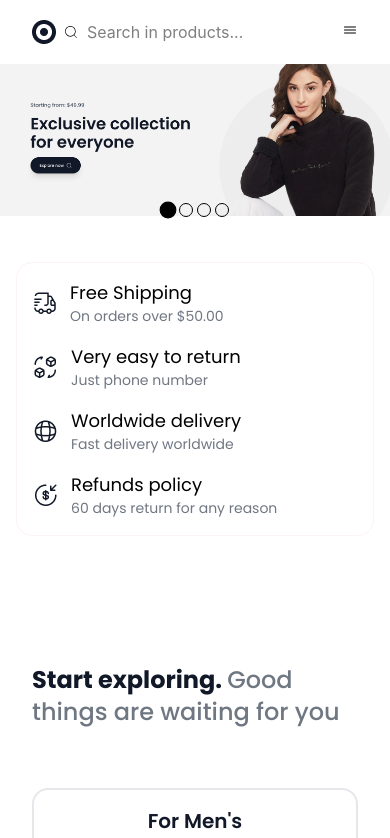
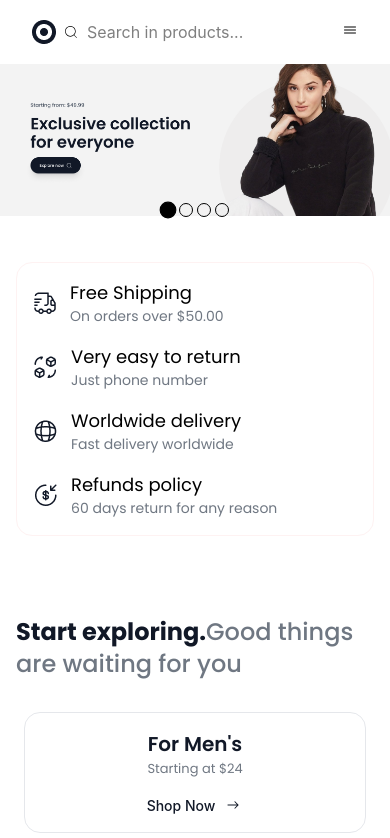
Before and after one commit to masudrana2803/E-commerce, a React (Vite) app: page / in a window 390 px wide. Shown: the top 838 px of the page. Built offline with nearby package versions, Linux system fonts and the light colour scheme; no server answers.

Commit message:
ProductDetails

```diff
--- a/src/App.css
+++ b/src/App.css
@@ -1,6 +1,8 @@
 @import url('https://fonts.googleapis.com/css2?family=Poppins:ital,wght@0,100;0,200;0,300;0,400;0,500;0,600;0,700;0,800;0,900;1,100;1,200;1,300;1,400;1,500;1,600;1,700;1,800;1,900&display=swap');
 
 /* General Dot Styling */
+
+
 .slick-dots {
   display: flex !important;
   justify-content: center;
--- a/src/App.jsx
+++ b/src/App.jsx
@@ -3,10 +3,18 @@ import './App.css'
 import Home from './Pages/Home'
 import { createBrowserRouter, createRoutesFromElements, Route, RouterProvider } from 'react-router'
 import LayoutOne from './Layouts/LayoutOne'
+import Checkout from './Pages/Checkout'
+import ProductDetails from './Pages/ProductDetails'
+
+
+
+
 
 const App = () => {
   const myRoute = createBrowserRouter(createRoutesFromElements(
     <Route path='/' element = {<LayoutOne/>}>
+    <Route path='/Checkout' element={<Checkout/>}/>
+    <Route path='/prdc' element={<ProductDetails/>}/>
 
 
     </Route>
--- a/src/Components/Collections.jsx
+++ b/src/Components/Collections.jsx
@@ -1,13 +1,11 @@
-import React from 'react'
-import CommonHead from '../Tools/CommonHead'
-import Slider from "react-slick";
-import "slick-carousel/slick/slick.css";
-import CollectionCard from '../Tools/CollectionCard'
-
+import React from 'react';
+import CommonHead from '../Tools/CommonHead';
+import Slider from 'react-slick';
+import CollectionCard from '../Tools/CollectionCard';
 
 function Collections() {
   const settings = {
-    arrows:false,
+    arrows: false,
     dots: true,
     infinite: true,
     speed: 500,
@@ -17,59 +15,63 @@ function Collections() {
       {
         breakpoint: 1024,
         settings: {
-          slidesToShow: 3,
-          slidesToScroll: 3,
+          slidesToShow: 2,
+          slidesToScroll: 1,
           infinite: true,
-          dots: true
-        }
+          dots: true,
+        },
       },
       {
-        breakpoint: 600,
-        settings: {
-          slidesToShow: 2,
-          slidesToScroll: 2,
-          initialSlide: 2
-        }
-      },
-      {
-        breakpoint: 480,
+        breakpoint: 640,
         settings: {
           slidesToShow: 1,
-          slidesToScroll: 1
-        }
-      }
-    ]
+          slidesToScroll: 1,
+        },
+      },
+    ],
   };
+
   return (
-    <>
-    <section className='h-[434px] py-22'>
-        <div className="container">
+    <section className="py-10 sm:py-12 md:py-16 bg-white">
+      <div className="max-w-screen-xl mx-auto px-4 sm:px-6 lg:px-8">
+        <div className="mb-8">
+          <CommonHead
+            content1="Start exploring."
+            content2="Good things are waiting for you"
+          />
+        </div>
 
-    <div className="slider-container collection_slider">
-        <div className='mb-15'>
-        <CommonHead content1={"Start exploring. "} content2={"Good things are waiting for you"}/>
-
+        <div className="collection_slider">
+          <Slider {...settings}>
+            {[
+              { content1: "For Men's", content2: "Starting at $24" },
+              { content1: "For Women's", content2: "Starting at $19" },
+              { content1: "Accessories", content2: "Explore accessories" },
+              { content1: "For Men's", content2: "Starting at $24" },
+              { content1: "For Women's", content2: "Starting price at $24" },
+              { content1: "For Men's", content2: "Starting at $24" },
+              { content1: "For Men's", content2: "Starting at $24" },
+              { content1: "For Men's", content2: "Starting at $24" },
+              { content1: "For Men's", content2: "Starting at $24" },
+              { content1: "For Men's", content2: "Starting at $24" },
+              { content1: "For Men's", content2: "Starting at $24" },
+              { content1: "For Men's", content2: "Starting at $24" },
+              { content1: "For Men's", content2: "Starting at $24" },
+              { content1: "For Men's", content2: "Starting at $24" },
+              { content1: "For Men's", content2: "Starting at $24" },
+              { content1: "For Men's", content2: "Starting at $24" },
+            ].map((item, index) => (
+              <div key={index} className="px-2">
+                <CollectionCard
+                  content1={item.content1}
+                  content2={item.content2}
+                />
+              </div>
+            ))}
+          </Slider>
         </div>
-      <Slider {...settings}>
-
-          <CollectionCard content1={"For Men's"} content2={"Starting at $24"}/>
-
-          <CollectionCard content1={"For Women's"} content2={"Starting at $19"}/>
-
-          <CollectionCard content1={"Accessories"} content2={"Explore accessories"}/>
-
-          <CollectionCard content1={"For Men's"} content2={"Starting at $24"}/>
-
-          <CollectionCard content1={"For Women's"} content2={"Starting price at $24"}/>
-
-          <CollectionCard content1={"For Men's"} content2={"Starting at $24"}/>
-
-
-      </Slider>
-    </div>
-        </div>
-        </section>
-    </>
+      </div>
+    </section>
   );
 }
 
--- a/src/Components/Recommendation.jsx
+++ b/src/Components/Recommendation.jsx
@@ -1,22 +1,25 @@
 import React, { useEffect, useState } from 'react';
 import CommonHead from '../Tools/CommonHead';
 import Slider from 'react-slick';
-
 import RecommendationItem from '../Tools/RecommendationItem';
 import axios from 'axios';
 
 const Recommendation = () => {
-
-
   const [Allproducts, setAllproducts] = useState([]);
+  const [loading, setLoading] = useState(true);
 
   useEffect(() => {
     axios
       .get('https://dummyjson.com/products')
-      .then((res) => setAllproducts(res.data.products))
-      .catch((err) => console.log(err));
+      .then((res) => {
+        setAllproducts(res.data.products);
+        setLoading(false);
+      })
+      .catch((err) => {
+        console.log(err);
+        setLoading(false);
+      });
   }, []);
-          // console.log(Allproducts)
 
   const settings = {
     arrows: false,
@@ -32,30 +35,30 @@ const Recommendation = () => {
           slidesToShow: 3,
           slidesToScroll: 3,
           infinite: true,
-          dots: true
-        }
+          dots: true,
+        },
       },
       {
         breakpoint: 600,
         settings: {
           slidesToShow: 2,
           slidesToScroll: 2,
-          initialSlide: 2
-        }
+          initialSlide: 2,
+        },
       },
       {
         breakpoint: 480,
         settings: {
           slidesToShow: 1,
-          slidesToScroll: 1
-        }
-      }
+          slidesToScroll: 1,
+        },
+      },
     ],
   };
 
   return (
-    <section id="Recommendations" className="py-16 bg-white">
-      <div className="max-w-screen-xl mx-auto px-4">
+    <section id="Recommendations" className="py-10 sm:py-12 md:py-16 bg-white">
+      <div className="max-w-screen-xl mx-auto px-4 sm:px-6 lg:px-8">
         <div className="mb-8">
           <CommonHead
             content1="Recommendations."
@@ -63,8 +66,11 @@ const Recommendation = () => {
           />
         </div>
 
-        <Slider {...settings} className="RecommendSlider">
-          {Allproducts.slice(0,29).map((item) => (
+        {loading ? (
+          <div className="text-center py-8 text-gray-500">Loading recommendations...</div>
+        ) : (
+          <Slider {...settings} className="RecommendSlider px-2 sm:px-4">
+            {Allproducts.slice(0, 29).map((item) => (
               <RecommendationItem
                 key={item.id}
                 productImage={item.thumbnail}
@@ -77,6 +83,7 @@ const Recommendation = () => {
               />
             ))}
           </Slider>
+        )}
       </div>
     </section>
   );
--- /dev/null
+++ b/src/Pages/Checkout.jsx
@@ -0,0 +1,11 @@
+import React from 'react'
+
+const Checkout = () => {
+  return (
+    <div>
+
+    </div>
+  )
+}
+
+export default Checkout
--- a/src/Pages/Home.jsx
+++ b/src/Pages/Home.jsx
@@ -6,6 +6,7 @@ import Recommendation from '../Components/Recommendation'
 import BannerContainer from '../Components/BannerContainer'
 import Footer from '../Components/Footer'
 import FooterEnd from '../Components/FooterEnd'
+
 
 const Home = () => {
   return (
--- /dev/null
+++ b/src/Pages/ProductDetails.jsx
@@ -0,0 +1,13 @@
+import React from 'react'
+
+
+
+const ProductDetails = () => {
+  return (
+    <>
+This is product details
+    </>
+  )
+}
+
+export default ProductDetails
--- a/src/Tools/CollectionCard.jsx
+++ b/src/Tools/CollectionCard.jsx
@@ -27,7 +27,7 @@ import { IoIosArrowRoundForward } from "react-icons/io";
 
 const CollectionCard = ({ content1, content2 }) => {
   return (
-    <div className="flex flex-col md:flex-row items-center justify-between gap-4 md:gap-28 p-4 md:p-6 border-[#E5E7EB] border-2 rounded-2xl bg-white w-full max-w-xl mx-auto mb-4">
+    <div className="flex flex-col md:flex-row items-center justify-between gap-4 md:gap-28 p-4 md:p-6 border-[#E5E7EB] border rounded-2xl bg-white w-full max-w-xl mx-auto mb-4">
 
       {/* Text Section */}
       <div className="text-center md:text-left">
```
Also changed, not shown: src/Layouts/LayoutOne.jsx (+4 -4 lines). Lines whose indentation alone changed are shown as unchanged.
